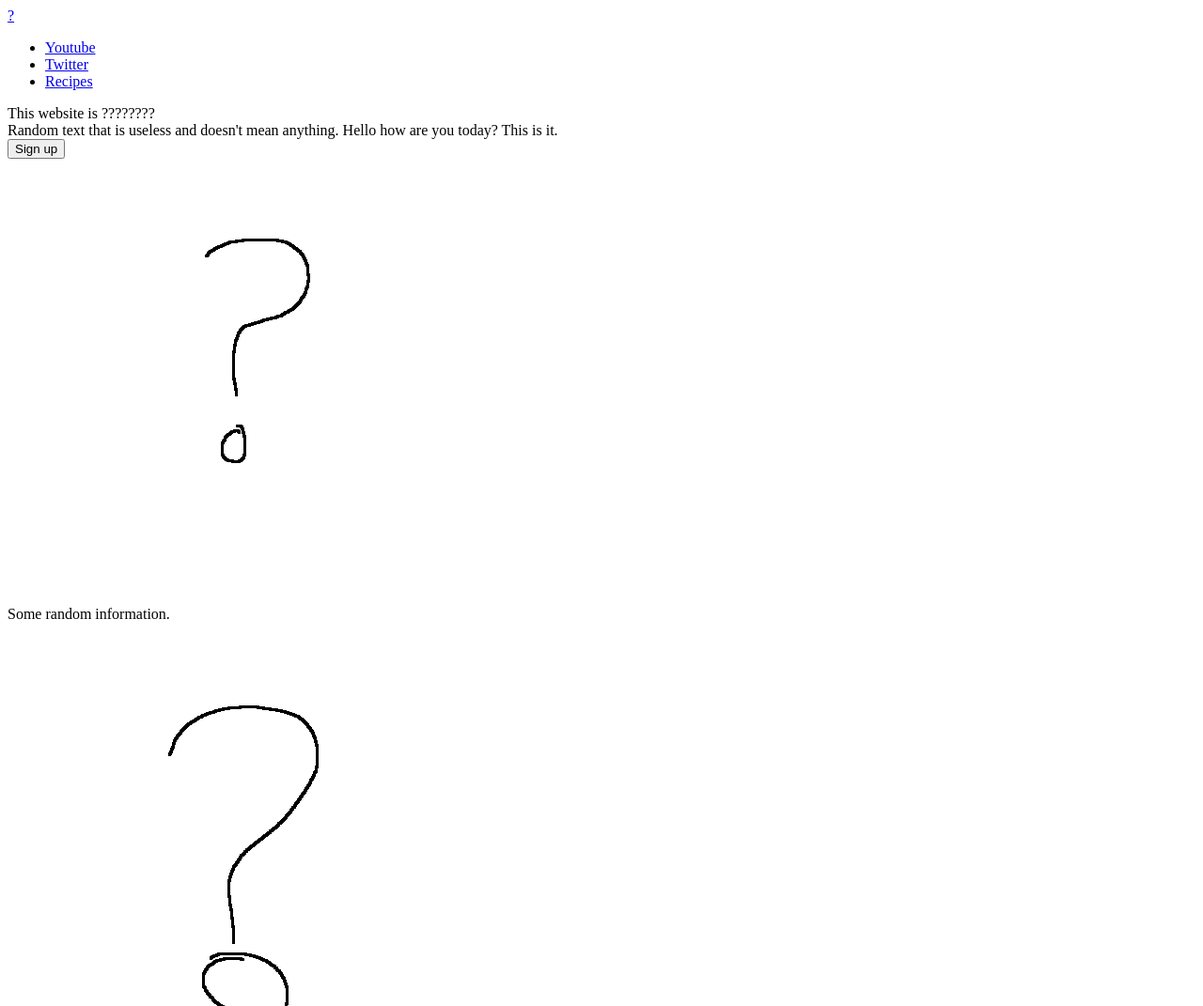
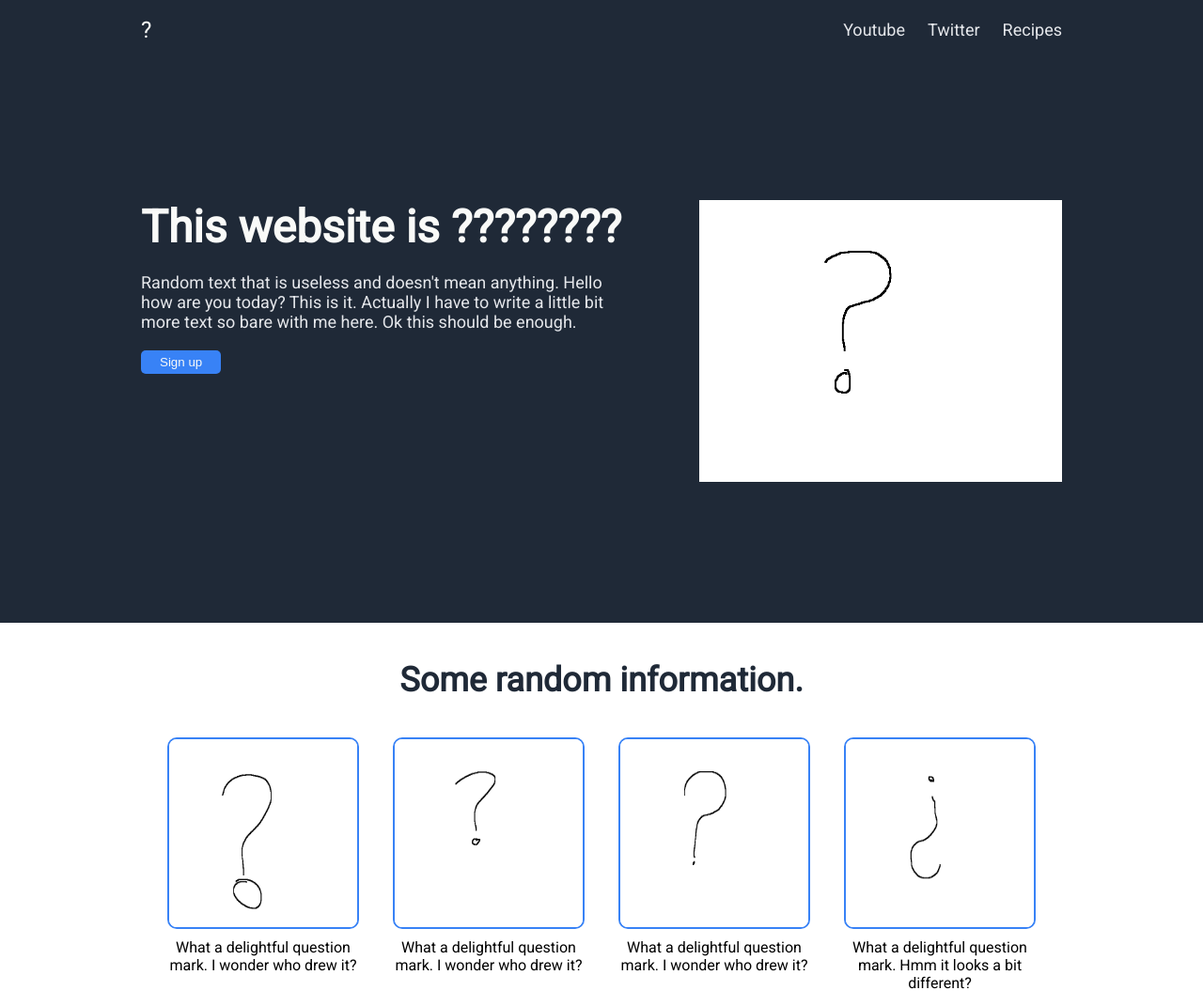
Before and after one commit to AlexYe999/cuddly-fishstick, a plain HTML site: page index.html in a window 1280 px wide. Shown: the top 1071 px of the page at 94% size. Drawn offline with Linux system fonts and the light colour scheme.

Commit message:
Finished up css and looks good!

```diff
--- a/index.html
+++ b/index.html
@@ -6,27 +6,28 @@
     <meta name="viewport" content="width=device-width, initial-scale=1.0">
     <title>?</title>
     <link rel="stylesheet" href="styles.css">
+    <link rel="preconnect" href="https://fonts.googleapis.com">
+    <link rel="preconnect" href="https://fonts.gstatic.com" crossorigin>
+    <link href="https://fonts.googleapis.com/css2?family=Roboto&display=swap" rel="stylesheet">
 </head>
 <body>
     <div class="header">
-        <div class="logo"><a href="index.html">?</a></div>
+        <div><a href="index.html" class="logo">?</a></div>
         <div class="header-links">
             <ul>
-                <li><a href="https://www.youtube.com/watch?v=dQw4w9WgXcQ">Youtube</a></li>
-                <li><a href="https://www.twitter.com">Twitter</a></li>
-                <li><a href="https://alexye999.github.io/odin-recipes/">Recipes</a></li>
+                <li><a href="https://www.youtube.com/watch?v=dQw4w9WgXcQ" class="head-link">Youtube</a></li>
+                <li><a href="https://www.twitter.com" class="head-link">Twitter</a></li>
+                <li><a href="https://alexye999.github.io/odin-recipes/" class="head-link">Recipes</a></li>
             </ul>
         </div>
     </div>
     <div class="hero">
         <div class="hero-text">
             <div class="hero-main">This website is ????????</div>
-            <div class="hero-sec">Random text that is useless and doesn't mean anything. Hello how are you today? This is it.</div>
-            <button type="button">Sign up</button>
+            <div class="hero-sec">Random text that is useless and doesn't mean anything. Hello how are you today? This is it. Actually I have to write a little bit more text so bare with me here. Ok this should be enough.</div>
+            <button type="button" class="hero-button">Sign up</button>
         </div>
-        <div class="hero-img">
-            <img src="picture.png" alt="Question mark">
-        </div>
+        <img src="picture.png" alt="Question mark" class="hero-img">
     </div>
     <div class="section-two">
         <div class="two-title">Some random information.</div>
@@ -58,8 +59,9 @@
             -????
         </div>
     </div>
+    <div class="section-three">
         <div class="call-to-action">
-        <div class="action-text">
+            <div>
                 <div class="action-title">
                     IS IT TIME??
                 </div>
@@ -67,8 +69,7 @@
                     If you think it's time, press that button that does nothing!
                 </div>
             </div>
-        <div class="action-button">
-            <button type="button">Sign up</button>
+            <button type="button" class="action-button">Sign up</button>
         </div>
     </div>
     <div class="footer">
--- a/styles.css
+++ b/styles.css
@@ -0,0 +1,171 @@
+body {
+    display: flex;
+    flex-direction: column;
+    font-family: 'Roboto', sans-serif;
+    padding: 0px;
+    margin: 0px;
+}
+
+.header {
+    display: flex;
+    padding: 5px 150px;
+    justify-content: space-between;
+    align-items: center;
+}
+
+ul {
+    list-style: none;
+    display: flex;
+    gap: 24px;
+}
+
+a {
+    text-decoration: none;
+}
+
+.head-link,
+.hero-sec {
+    color: #E5E7EB;
+    font-size: 18px;
+}
+
+.logo {
+    color: #F9FAF8;
+    font-size: 24px;
+}
+
+.header,
+.hero,
+.footer {
+    background-color: #1F2937;
+}
+
+.hero {
+    padding: 150px;
+    display: flex;
+    gap: 80px;
+    height: 300px;
+}
+
+.hero-img {
+    height: 100%;
+}
+
+.hero-main {
+    font-size: 48px;
+    font-weight: bolder;
+    color: #F9FAF8;
+}
+
+.hero-text {
+    display: flex;
+    gap: 20px;
+    flex-direction: column;
+    align-items: flex-start;
+}
+
+button,
+.call-to-action {
+    background-color: #3882F6;
+    color: #F9FAF8;
+}
+
+button {
+    border: none;
+    padding: 5px 20px;
+    cursor: pointer;
+}
+
+button {
+    border-radius: 5px;
+}
+
+.call-to-action,
+.two-element > img {
+    border-radius: 10px;
+}
+
+.two-element > img {
+    border: #3882F6 solid 2px;
+    width: 200px;
+    height: 200px;
+}
+
+.section-two {
+    padding: 40px 150px 80px;
+    display: flex;
+    flex-direction: column;
+    justify-content: center;
+    align-items: center;
+    gap: 40px;
+}
+
+.two-title {
+    font-size: 36px;
+    font-weight: bolder;
+    color: #1F2937;
+}
+
+.two-images {
+    display: flex;
+    gap: 40px;
+}
+
+.two-element {
+    width: 200px;
+    display: flex;
+    flex-direction: column;
+    gap: 10px;
+    align-items: center;
+}
+
+.two-element > div {
+    text-align: center;
+}
+
+.quote {
+    background-color: #E5E7EB;
+    display: flex;
+    flex-direction: column;
+    padding: 100px 250px 80px;
+    justify-content: center;
+}
+
+.quote-text {
+    font-size: 36px;
+    font-weight: lighter;
+    font-style: italic;
+    color: #1F2937;
+}
+
+.quote-sign {
+    align-self: flex-end;
+}
+
+.section-three {
+    padding: 100px 150px;
+}
+
+.call-to-action {
+    padding: 30px 100px;
+    display: flex;
+    justify-content: space-between;
+    align-items: center;
+}
+
+.action-title {
+    font-weight: bolder;
+    margin-bottom: 5px;
+    font-size: 18px;
+}
+
+.action-button {
+    border: white solid 2px;
+}
+
+.footer {
+    font-size: 12px;
+    color: #E5E7EB;
+    text-align: center;
+    padding: 20px;
+}
```
Also changed, not shown: 1 other file. Lines whose indentation alone changed are shown as unchanged.
